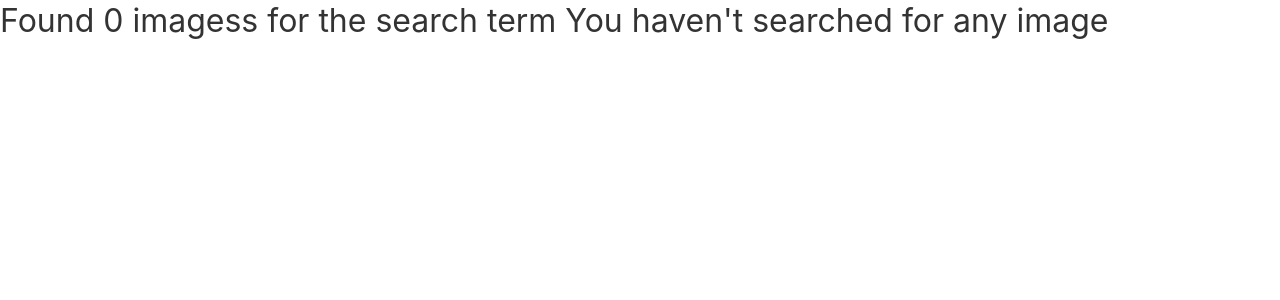
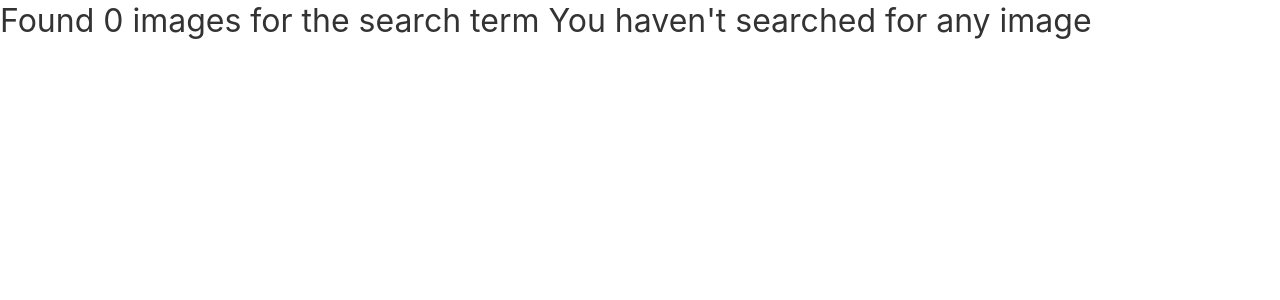
Before and after one commit to JuneMuoti/Personal-gallery, a Django app: page /search/ in a window 1280 px wide. Shown: the part 80-380 px from the top of the page. Run offline with Django 3.2, Linux system fonts and the light colour scheme; some libraries are stand-ins or nearby versions.

Commit message:
edit search template

```diff
--- a/gallery/templates/search.html
+++ b/gallery/templates/search.html
@@ -3,23 +3,29 @@
 <div class="container">
 
   <div class="row">
-    {% if imagess%}
-      <h2>Found {{ images|length }} of searched term {{message}}</h2>
+    {% if imagey%}
+      <h2>Found {{ imagey|length }} of searched term {{message}}</h2>
     {% else %}
-      <h2> Found 0 imagess for the search term {{message}}</h2>
+      <h2> Found 0 images for the search term {{message}}</h2>
     {% endif %}
 
   </div>
 
   <div class="row">
 
-  {% if images %}
-    {% for image in images %}
+  {% if imagey %}
+    {% for item in imagey %}
+
       <div class="col-sm-6 col-md-3">
-          <h1>{{Image.category}}</h1>
+
+          <h1>{{item.name}}</h1>
+
+            <img src="{{item.url}}"  alt="Image"width="300px"height="300px">
+
       </div>
-    {% endfor %}
-  {% endif %}
+          {% endfor %}
+      {% endif %}
+
   </div>
 </div>
 {% endblock %}
```
